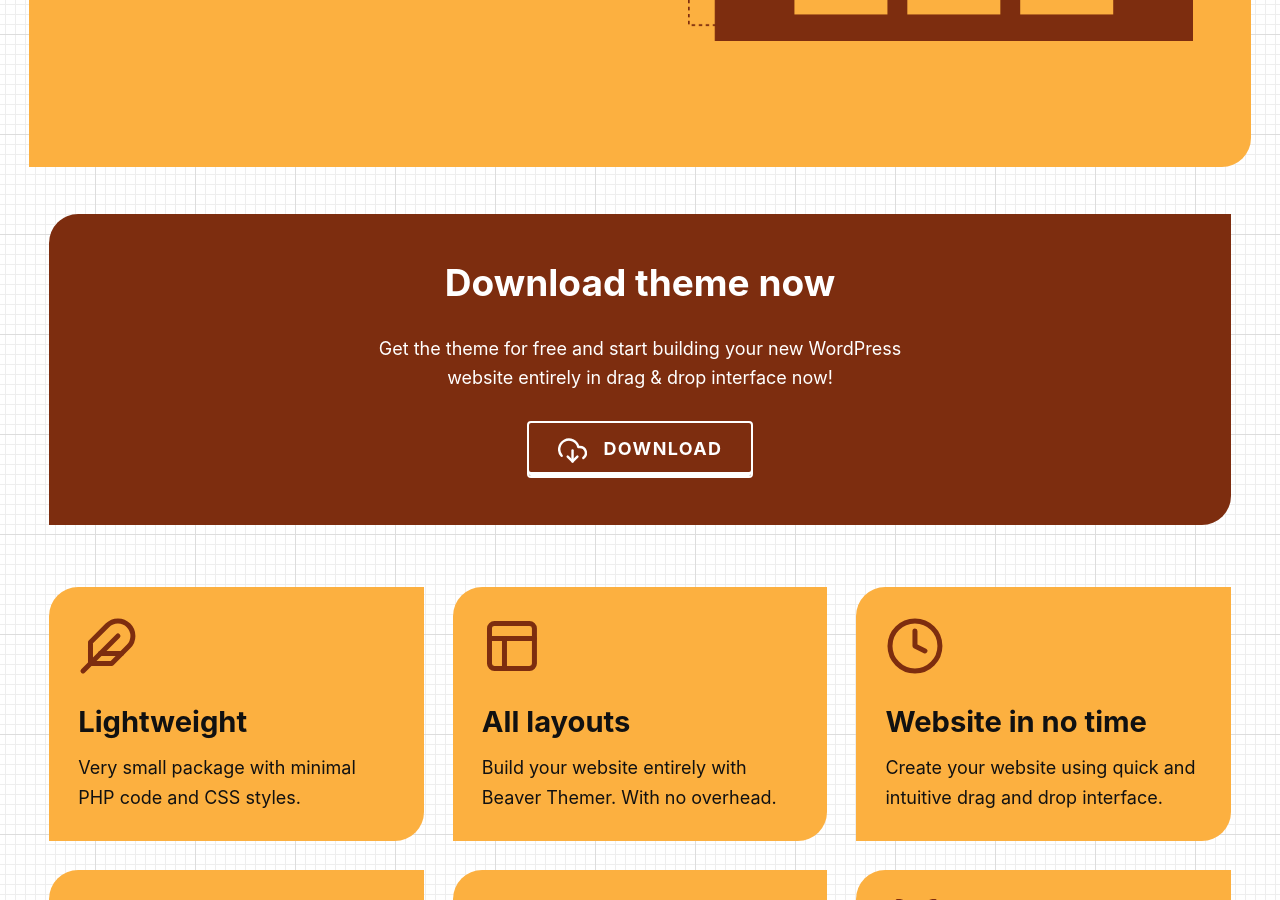
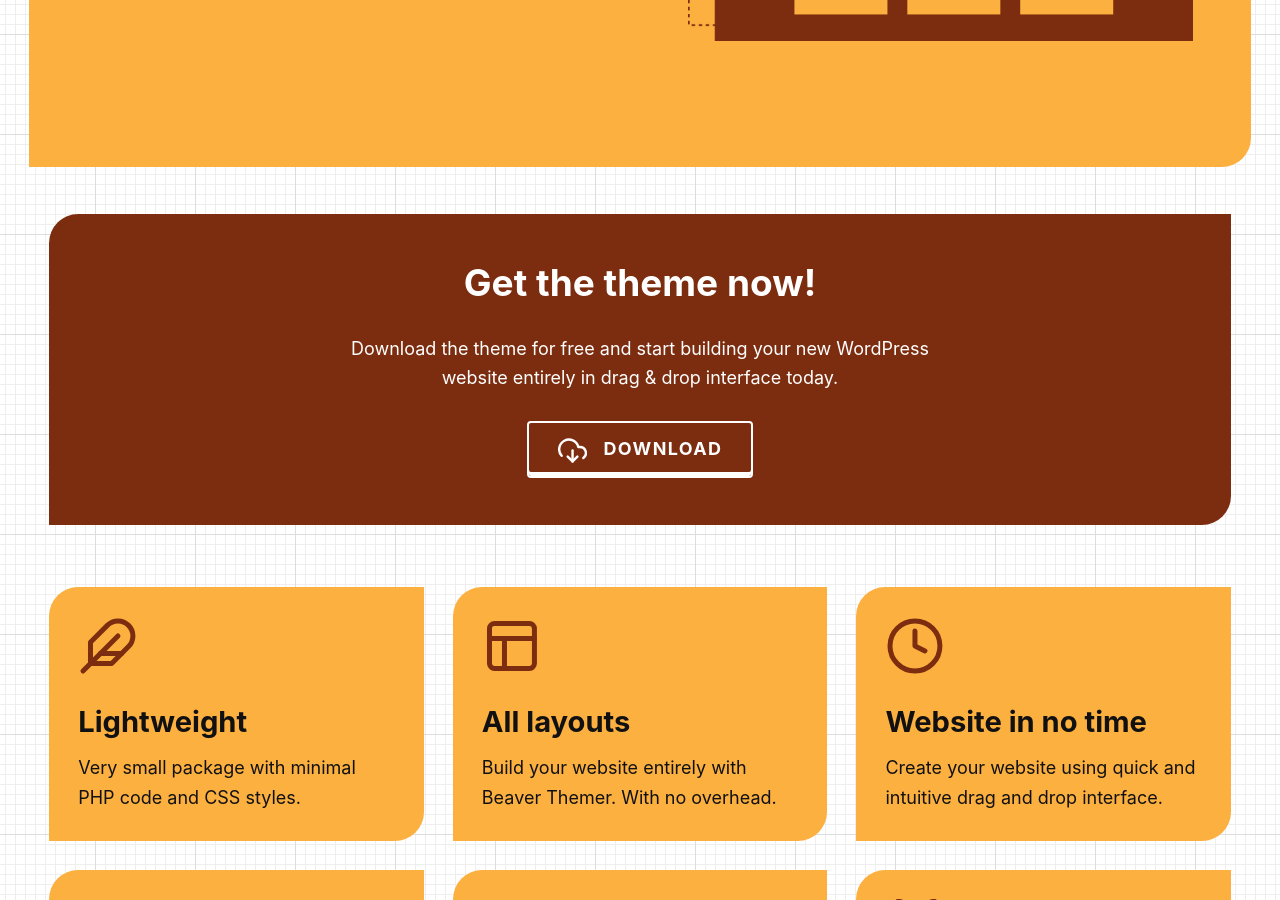
Before and after one commit to webmandesign/playground-for-beaver-themer, a Jekyll site: the page built from index.md, in a window 1280 px wide and 900 px high, scrolled down 543 px. Built offline with Jekyll 4.4.1, drawn with Linux system fonts in a browser that asks for light colours; some of the changed text lies outside the part shown.

Commit message:
* Updating content

```diff
--- a/_includes/section-download.html
+++ b/_includes/section-download.html
@@ -1,7 +1,7 @@
 <section class="section download">
 	<div class="section-inner">
-		<h2>Download theme now</h2>
-		<p>Get the theme for free and start building your new WordPress website entirely in drag & drop interface now!</p>
+		<h2>Get the theme now!</h2>
+		<p>Download the theme for free and start building your new WordPress website entirely in drag & drop interface today.</p>
 		<a href="download/playground-for-beaver-themer.zip" class="button">
 			{% include svg/download-cloud.svg %}
 			Download<span class="screen-reader-text"> "Playground for Beaver Themer" WordPress theme</span>
```
